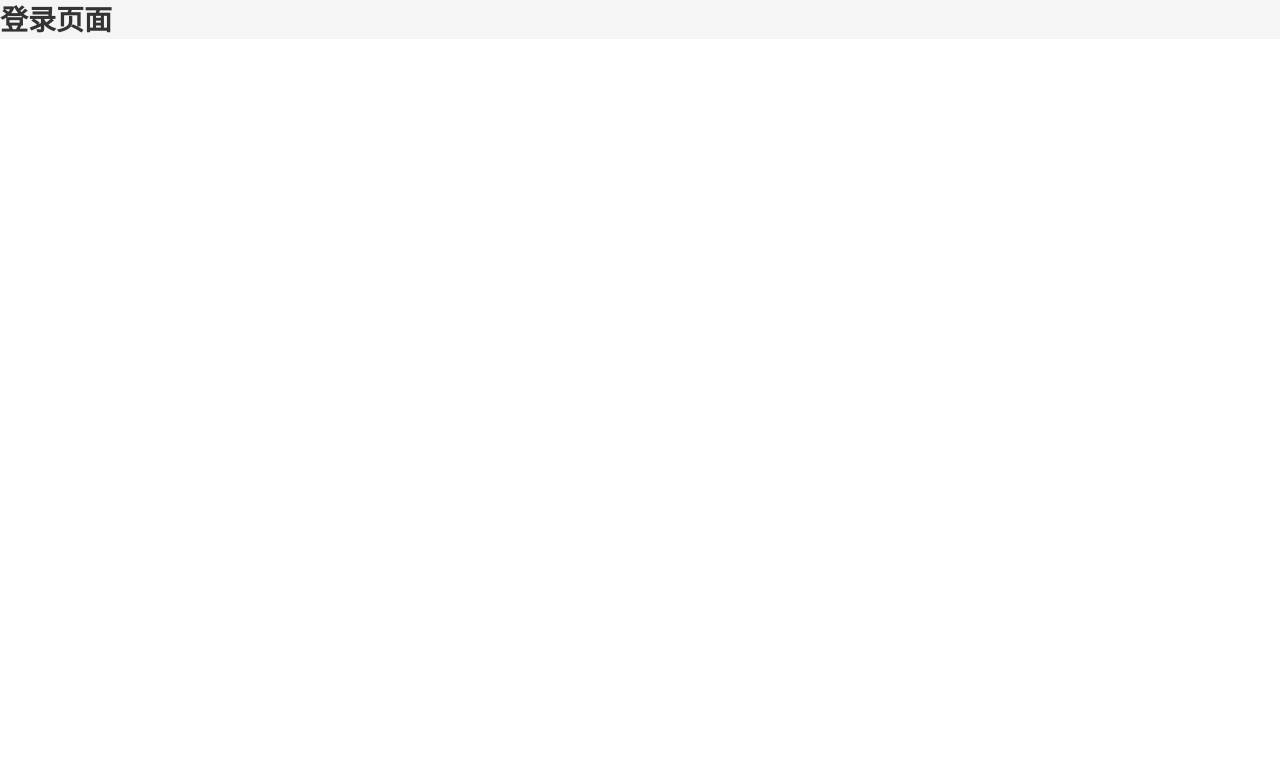
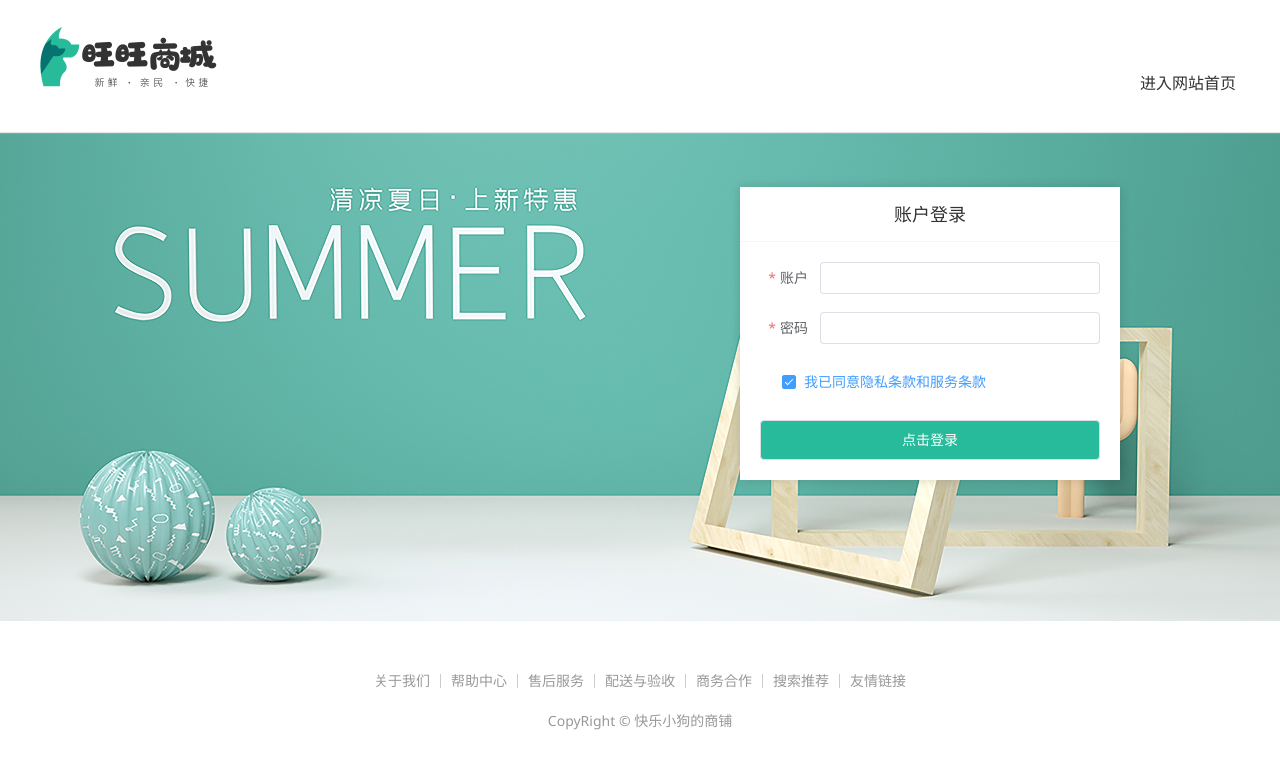
Before and after one commit to Lovi-github/Mall-of-Happy-dog, a Vue app: page /login in a window 1280 px wide. Shown: the top 768 px of the page. Built offline with nearby package versions, Linux system fonts and the light colour scheme; a small style sheet from the web is missing.

Commit message:
💥 feat(compiler):登录相关功能的实现，用户登录，前端校验账号密码用户协议统一处理异常等

```diff
--- /dev/null
+++ b/src/apis/apis/user.js
@@ -0,0 +1,10 @@
+import http from "@/utils/http";
+
+/**
+ * @description: 根据user对象进行登录
+ * @param {Number} id 分类id
+ * @return {*}
+ */
+export function loginAPI(user){
+    return http.post('/login',user);
+}
--- a/src/utils/http.js
+++ b/src/utils/http.js
@@ -1,4 +1,5 @@
 import axios from 'axios'
+import {ElMessage} from "element-plus";
 
 // 创建axios实例
 const http = axios.create({
@@ -15,6 +16,11 @@
 // axios响应式拦截器
 // 一般进行错误的统一提示，token失效的处理等
 http.interceptors.response.use(res => res.data, e => {
+    //统一错误提示
+    ElMessage({
+        type: 'error',
+        message: e.response.data.message
+    })
     return Promise.reject(e)
 })
 
--- a/src/views/Layout/components/LayoutNav.vue
+++ b/src/views/Layout/components/LayoutNav.vue
@@ -1,12 +1,11 @@
 <script setup>
 
 </script>
-
 <template>
   <nav class="app-topnav">
     <div class="container">
       <ul>
-        <template v-if="true">
+        <template v-if="false">
           <li><a href="javascript:;"><i class="iconfont icon-user"></i>哈士奇</a></li>
           <li>
             <el-popconfirm title="确认退出吗?" confirm-button-text="确认" cancel-button-text="取消">
@@ -19,7 +18,7 @@
           <li><a href="javascript:;">会员中心</a></li>
         </template>
         <template v-else>
-          <li><a href="javascript:;">请先登录</a></li>
+          <li><a href="javascript:; " @click="$router.push('/login')">请先登录</a></li>
           <li><a href="javascript:;">帮助中心</a></li>
           <li><a href="javascript:;">关于我们</a></li>
         </template>
--- a/src/views/Login/index.vue
+++ b/src/views/Login/index.vue
@@ -1,13 +1,363 @@
-<script>
-export default {
-  name: "index.vue"
+<script setup>
+//定义表单对象
+import {loginAPI} from "@/apis/apis/user.js";
+import {ElMessage} from "element-plus";
+import 'element-plus/theme-chalk/el-message.css'
+import {useRouter} from "vue-router";
+
+const form = ref({
+  account: "",
+  password: "",
+  /*校验是否勾选同意协议*/
+  agree: true
+})
+
+//规则数据校验
+const rules = {
+  //trigger为触发器，当失去焦点的时候才触发
+  account: [
+    { required: true, message: "请输入账号", trigger: "blur" },
+    { min: 3, max: 10, message: "长度在 3 到 10 个字符", trigger: "blur" }
+  ],
+  password: [
+    { required: true, message: "请输入密码", trigger: "blur" },
+    { min: 6, max: 15, message: "长度在 6 到 15 个字符", trigger: "blur"}
+  ],
+  agree: [
+    {
+      /**
+       * validator经常在规则中与el-form和el-form-item组件一起使用，通过prop属性将规则映射到表单字段。
+       * @param rule 本规则
+       * @param value 用户输入的值
+       * @param callback 回调函数
+       */
+      validator(rule, value, callback){
+        // console.log(value) true为用户勾选了
+        if(value){
+          callback()//表示校验通过
+        }else {
+          callback(new Error('请勾选同意协议'))
+        }
+      }
+    }
+  ]
+}
+/**
+ *
+ * formRef.value访问了ref所指向的实际值，即表单组件实例。
+ * validate是Element UI的el-form组件提供的方法，用于触发整个表单的验证过程。
+ * (valid)=>{...}是一个回调函数，当验证完成后会被调用。
+ * valid参数是一个布尔值，表示整个表单的验证结果。如果所有表单项都通过验证，
+ * valid为true；如果有任何一项验证失败，valid为false。
+ */
+const formRef = ref(null)
+const router = useRouter();
+const doLogin =()=>{
+  //所有验证通过才执行登录方法
+  formRef.value.validate(async (valid)=>{
+    // console.log(valid)
+    if(valid){
+      //验证通过就需要发送后端接口了
+      const {account,password} = form.value
+      // console.log(account,password)
+      const res = await loginAPI({account,password})
+      console.log("====res==")
+      console.dir(res)
+      //因为账号密码输入错误我们会报错所以我们需要异常捕获
+      ElMessage({type:'success',message:'登录成功'})
+      router.replace({path: '/'})
+    }
+  })
 }
 </script>
 
+
 <template>
-<h1>登录页面</h1>
+  <div>
+    <header class="login-header">
+      <div class="container m-top-20">
+        <h1 class="logo">
+          <RouterLink to="/">快乐小狗的商铺</RouterLink>
+        </h1>
+        <RouterLink class="entry" to="/">
+          进入网站首页
+          <i class="iconfont icon-angle-right"></i>
+          <i class="iconfont icon-angle-right"></i>
+        </RouterLink>
+      </div>
+    </header>
+    <section class="login-section">
+      <div class="wrapper">
+        <nav>
+          <a href="javascript:;">账户登录</a>
+        </nav>
+        <div class="account-box">
+          <div class="form" >
+            <!--关于:model,需要这么做，绑定好之后我们的设置的每条规则才能全都生效-->
+            <!--关于:rules ,这也是我们el-form里面有的属性，我们设置好对应的要生效的规则，-->
+            <el-form ref="formRef" :model="form" :rules="rules" label-position="right" label-width="60px"
+                     status-icon>
+              <!--关于prop="account"，我们prop接收找到要验证的规则的对象，才能执行判断-->
+              <el-form-item  label="账户" prop="account">
+                <el-input v-model="form.account"/>
+              </el-form-item>
+              <el-form-item label="密码" prop="password">
+                <el-input v-model="form.password"  show-password/>
+              </el-form-item>
+
+              <el-form-item label-width="22px" prop="agree">
+                <el-checkbox  size="large" v-model="form.agree">
+                  我已同意隐私条款和服务条款
+                </el-checkbox>
+              </el-form-item>
+              <el-button size="large" class="subBtn" @click="doLogin">点击登录</el-button>
+            </el-form>
+          </div>
+        </div>
+      </div>
+    </section>
+
+    <footer class="login-footer">
+      <div class="container">
+        <p>
+          <a href="javascript:;">关于我们</a>
+          <a href="javascript:;">帮助中心</a>
+          <a href="javascript:;">售后服务</a>
+          <a href="javascript:;">配送与验收</a>
+          <a href="javascript:;">商务合作</a>
+          <a href="javascript:;">搜索推荐</a>
+          <a href="javascript:;">友情链接</a>
+        </p>
+        <p>CopyRight &copy; 快乐小狗的商铺</p>
+      </div>
+    </footer>
+  </div>
 </template>
 
-<style scoped>
+<style scoped lang='scss'>
+.login-header {
+  background: #fff;
+  border-bottom: 1px solid #e4e4e4;
 
+  .container {
+    display: flex;
+    align-items: flex-end;
+    justify-content: space-between;
+  }
+
+  .logo {
+    width: 200px;
+
+    a {
+      display: block;
+      height: 132px;
+      width: 100%;
+      text-indent: -9999px;
+      background: url("@/assets/images/logo.png") no-repeat center 18px / contain;
+    }
+  }
+
+  .sub {
+    flex: 1;
+    font-size: 24px;
+    font-weight: normal;
+    margin-bottom: 38px;
+    margin-left: 20px;
+    color: #666;
+  }
+
+  .entry {
+    width: 120px;
+    margin-bottom: 38px;
+    font-size: 16px;
+
+    i {
+      font-size: 14px;
+      color: $xtxColor;
+      letter-spacing: -5px;
+    }
+  }
+}
+
+.login-section {
+  background: url('@/assets/images/login-bg.png') no-repeat center / cover;
+  height: 488px;
+  position: relative;
+
+  .wrapper {
+    width: 380px;
+    background: #fff;
+    position: absolute;
+    left: 50%;
+    top: 54px;
+    transform: translate3d(100px, 0, 0);
+    box-shadow: 0 0 10px rgba(0, 0, 0, 0.15);
+
+    nav {
+      font-size: 14px;
+      height: 55px;
+      margin-bottom: 20px;
+      border-bottom: 1px solid #f5f5f5;
+      display: flex;
+      padding: 0 40px;
+      text-align: right;
+      align-items: center;
+
+      a {
+        flex: 1;
+        line-height: 1;
+        display: inline-block;
+        font-size: 18px;
+        position: relative;
+        text-align: center;
+      }
+    }
+  }
+}
+
+.login-footer {
+  padding: 30px 0 50px;
+  background: #fff;
+
+  p {
+    text-align: center;
+    color: #999;
+    padding-top: 20px;
+
+    a {
+      line-height: 1;
+      padding: 0 10px;
+      color: #999;
+      display: inline-block;
+
+      ~a {
+        border-left: 1px solid #ccc;
+      }
+    }
+  }
+}
+
+.account-box {
+  .toggle {
+    padding: 15px 40px;
+    text-align: right;
+
+    a {
+      color: $xtxColor;
+
+      i {
+        font-size: 14px;
+      }
+    }
+  }
+
+  .form {
+    padding: 0 20px 20px 20px;
+
+    &-item {
+      margin-bottom: 28px;
+
+      .input {
+        position: relative;
+        height: 36px;
+
+        >i {
+          width: 34px;
+          height: 34px;
+          background: #cfcdcd;
+          color: #fff;
+          position: absolute;
+          left: 1px;
+          top: 1px;
+          text-align: center;
+          line-height: 34px;
+          font-size: 18px;
+        }
+
+        input {
+          padding-left: 44px;
+          border: 1px solid #cfcdcd;
+          height: 36px;
+          line-height: 36px;
+          width: 100%;
+
+          &.error {
+            border-color: $priceColor;
+          }
+
+          &.active,
+          &:focus {
+            border-color: $xtxColor;
+          }
+        }
+
+        .code {
+          position: absolute;
+          right: 1px;
+          top: 1px;
+          text-align: center;
+          line-height: 34px;
+          font-size: 14px;
+          background: #f5f5f5;
+          color: #666;
+          width: 90px;
+          height: 34px;
+          cursor: pointer;
+        }
+      }
+
+      >.error {
+        position: absolute;
+        font-size: 12px;
+        line-height: 28px;
+        color: $priceColor;
+
+        i {
+          font-size: 14px;
+          margin-right: 2px;
+        }
+      }
+    }
+
+    .agree {
+      a {
+        color: #069;
+      }
+    }
+
+    .btn {
+      display: block;
+      width: 100%;
+      height: 40px;
+      color: #fff;
+      text-align: center;
+      line-height: 40px;
+      background: $xtxColor;
+
+      &.disabled {
+        background: #cfcdcd;
+      }
+    }
+  }
+
+  .action {
+    padding: 20px 40px;
+    display: flex;
+    justify-content: space-between;
+    align-items: center;
+
+    .url {
+      a {
+        color: #999;
+        margin-left: 10px;
+      }
+    }
+  }
+}
+
+.subBtn {
+  background: $xtxColor;
+  width: 100%;
+  color: #fff;
+}
 </style>
```
